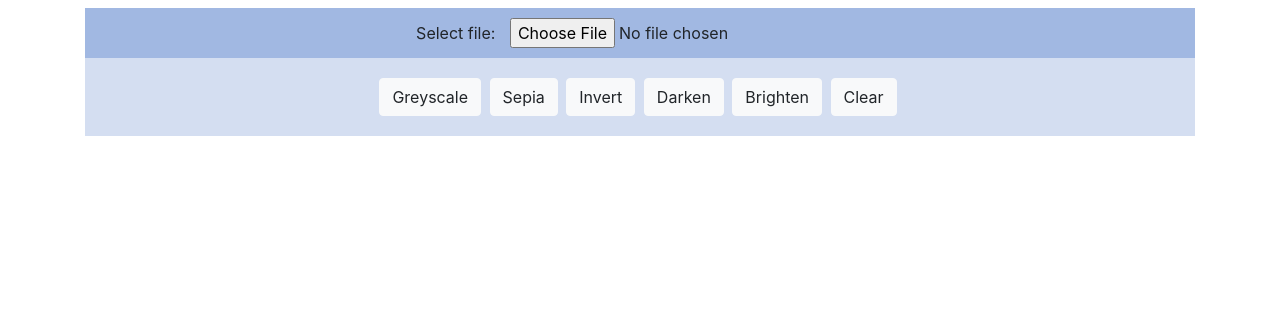
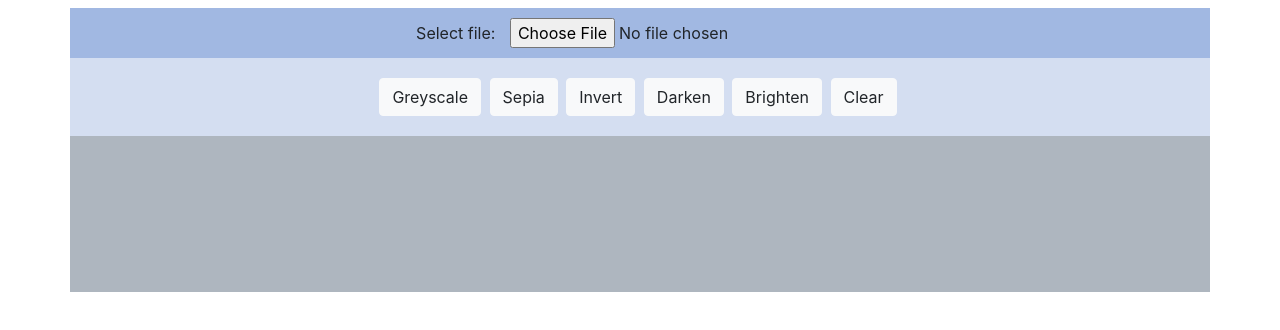
Before and after one commit to kieucumber22/js_photo_editor, a plain HTML site: page index.html in a window 1280 px wide. Drawn offline with nearby package versions, Linux system fonts and the light colour scheme.

Commit message:
made style adjustments

```diff
--- a/style.css
+++ b/style.css
@@ -1,7 +1,9 @@
 #upload {
     text-align: center;
     background-color: #a1b8e2;
-    border: 10px;
+    margin-left: -15px;
+    margin-right: -15px;
+    overflow-x: hidden;
 }
 
 input {
@@ -11,9 +13,15 @@ input {
 #buttons {
     text-align: center;
     background-color: #d4def1;
+    margin-left: -15px;
+    margin-right: -15px;
     padding: 20px;
 }
 
 canvas {
     max-width: 100%;
 }
+
+.container {
+    background-color: #AEB6BF;
+}
```
